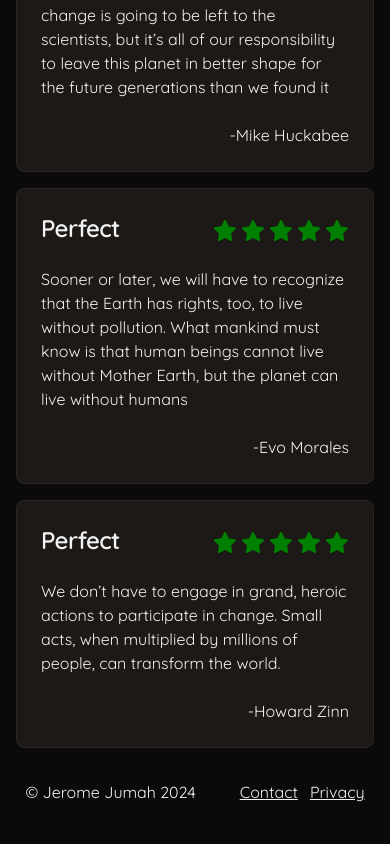
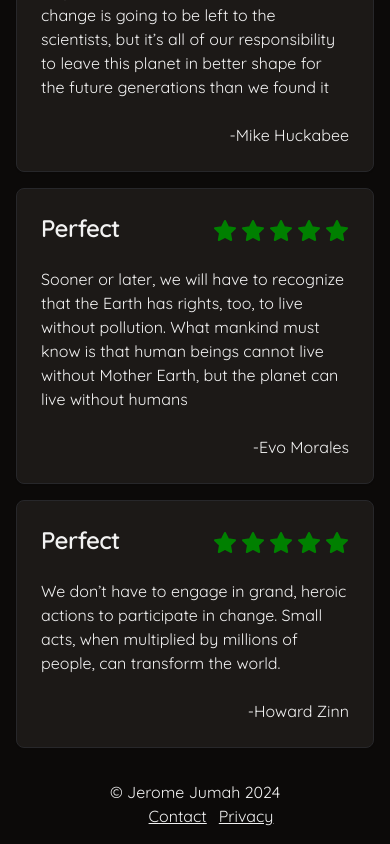
Before and after one commit to Jerome-Jumah/carbon-zero-web, a React (Create React App) app: page / in a window 390 px wide. Shown: the part 1657-2501 px from the top of the page. Before the commit the page ends 2477 px from the top, so only its background shows below. Built offline with nearby package versions, Linux system fonts and the light colour scheme; the HTML template or start-up script is replaced by a standard one.

Commit message:
refactor: Update footer layout for mobile responsiveness

```diff
--- a/src/components/custom/footer.tsx
+++ b/src/components/custom/footer.tsx
@@ -2,14 +2,13 @@ import { Link } from "react-router-dom";
 function Footer() {
   const year = new Date().getFullYear();
   return (
-    <footer className="flex flex-row items-center justify-center mt-8 mb-4 lg:mb-0 font-quicksand">
-      <p>
-        {" "}
+    <footer className="flex flex-col lg:flex-row items-center justify-center mt-8 mb-4 lg:mb-0 font-quicksand">
+      <p className="">
         <span>&copy;</span> Jerome Jumah {year}
       </p>
 
       <div className="flex flex-row justify-between ml-8">
-        <Link to="/contact" className="underline ml-3">
+        <Link to="/contact" className="underline">
           Contact
         </Link>
         <Link to="/privacy" className="underline ml-3">
```
